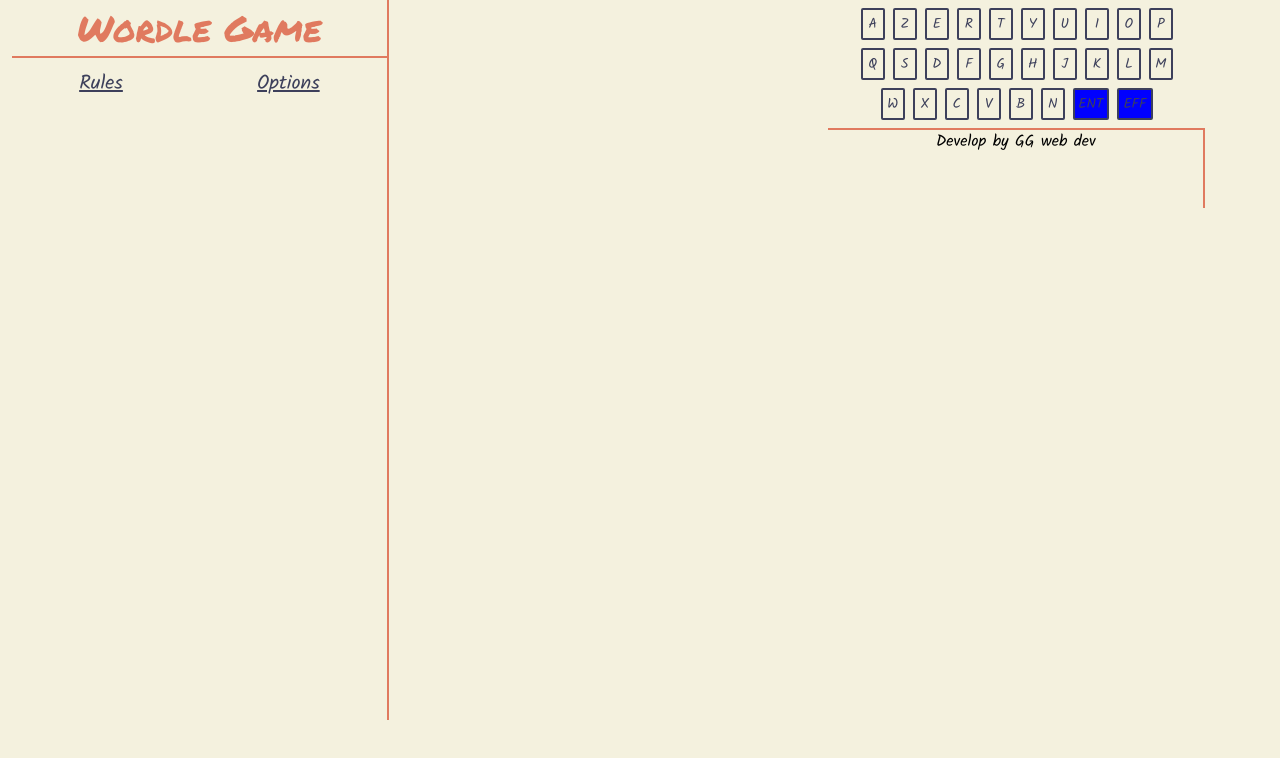
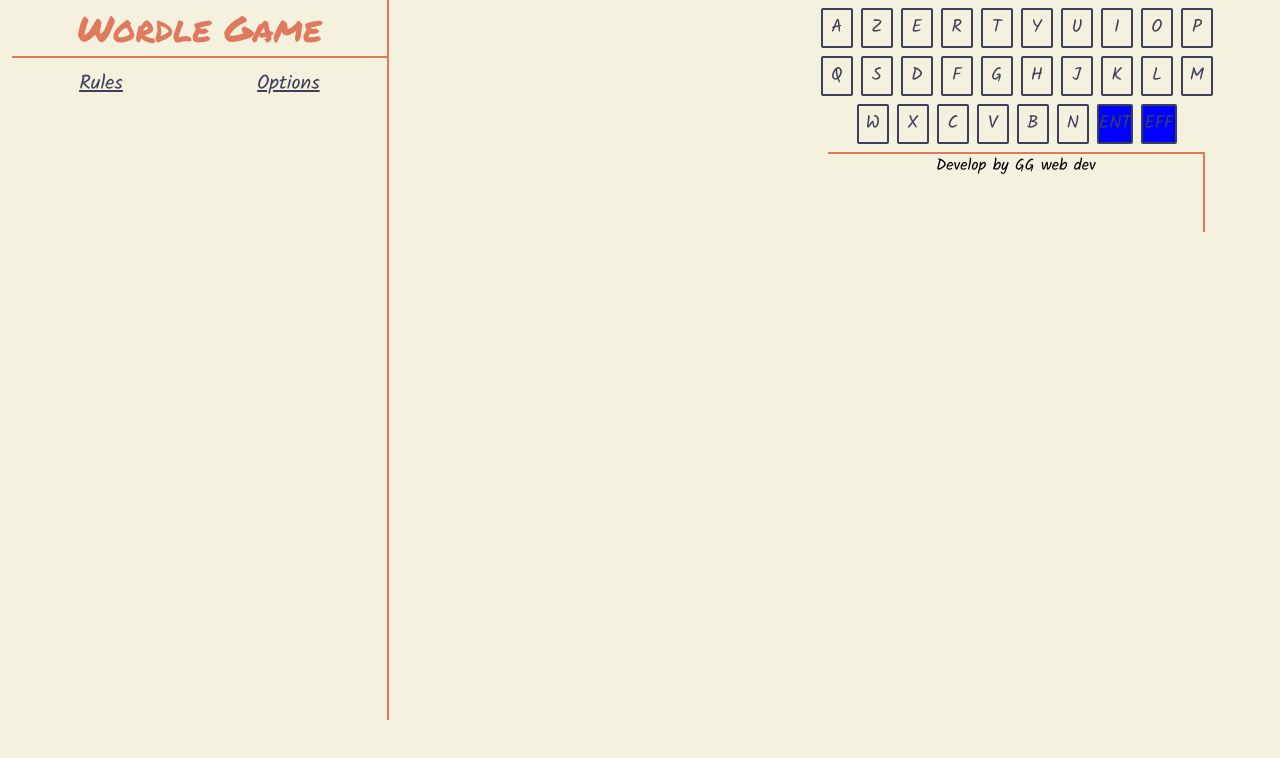
Before and after one commit to ghislaingirardeau/wordle-game, a Vue app: page / in a window 1280 px wide. Shown: the top 758 px of the page. Built offline with nearby package versions, Linux system fonts and the light colour scheme.

Commit message:
css: larger letters

```diff
--- a/src/components/lettersHelper.vue
+++ b/src/components/lettersHelper.vue
@@ -9,7 +9,7 @@
         v-for="letter in rowOfLetter"
         :key="letter"
         :data-letter="letter"
-        class="flex justify-center text-sm w-6 p-1 m-1 border-solid border-2 border-marine rounded-sm text-marine"
+        class="flex justify-center text-lg w-8 p-1 m-1 border-solid border-2 border-marine rounded-sm text-marine"
         :class="dynamicStyles(letter)"
         @click="triggerKeyPress"
       >
```
